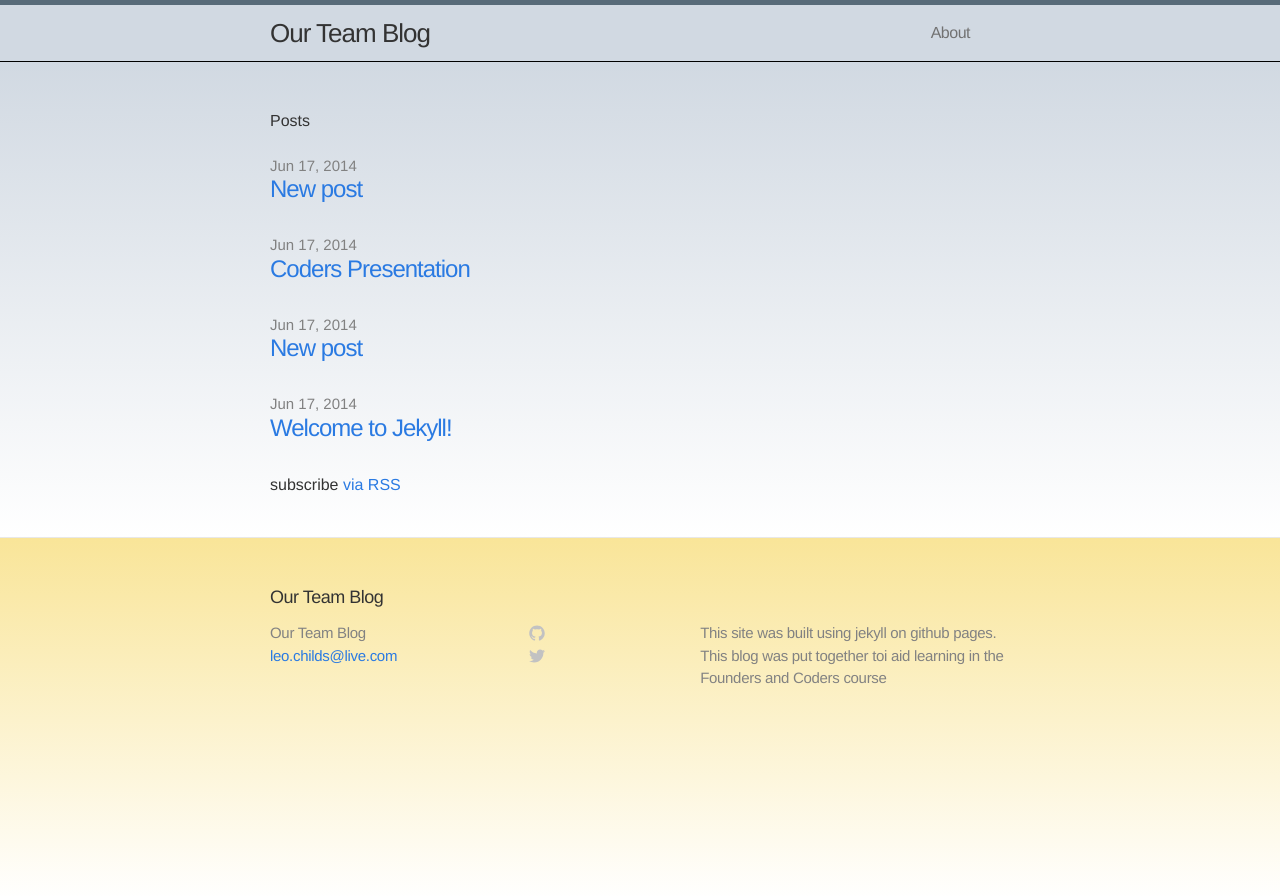
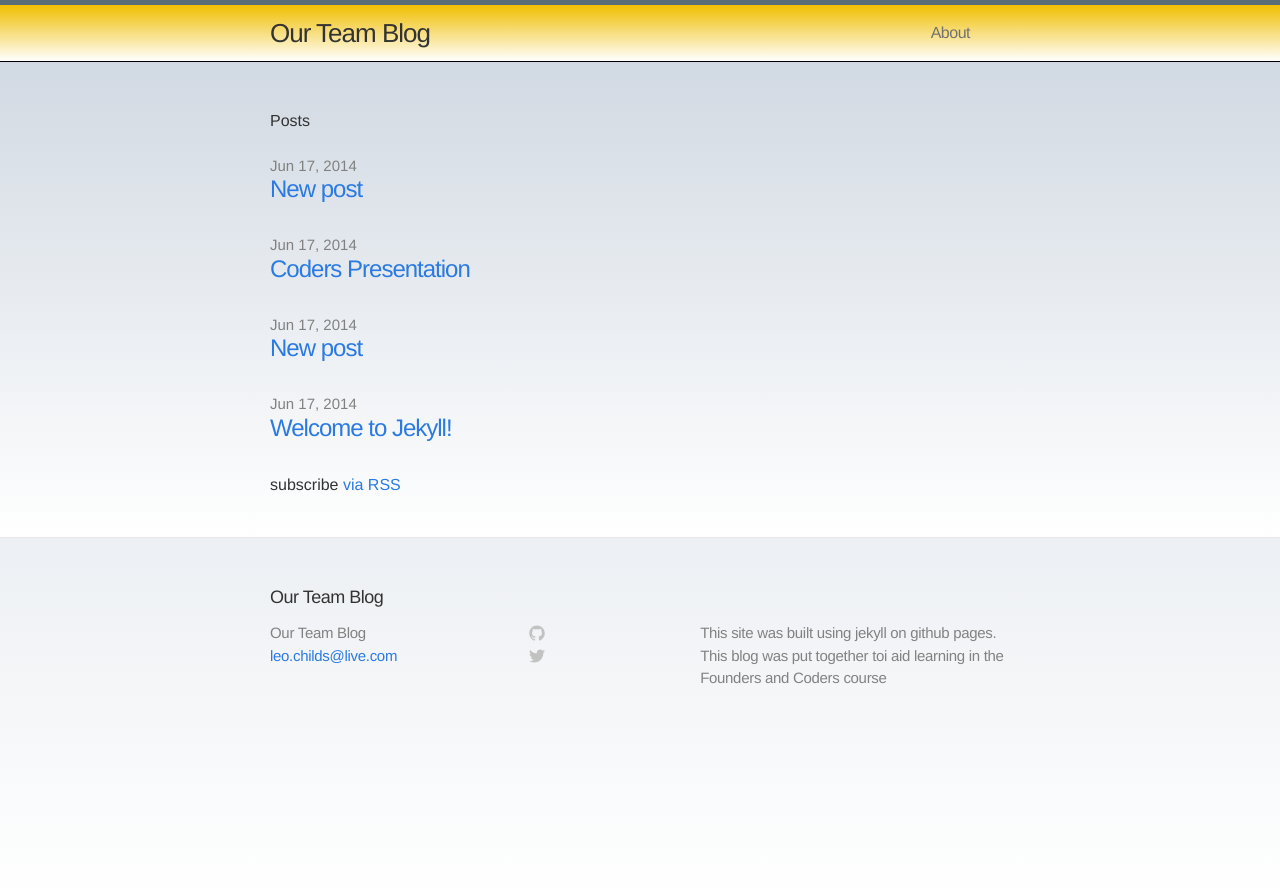
Before and after one commit to leochilds/digitalalchemy, a Jekyll site: the page built from index.html, in a window 1280 px wide. Shown: the top 896 px of the page. Built offline with Jekyll 4.4.1, drawn with Linux system fonts in a browser that asks for light colours; nearby versions of some CDN libraries.

Commit message:
gradients

```diff
--- a/css/main.css
+++ b/css/main.css
@@ -13,11 +13,11 @@
   font-size: 16px;
   line-height: 1.5;
   font-weight: 300;
-  background-color: rgb(240,190,0);
-  background: -webkit-linear-gradient(rgb(240,190,0), white); /* For Safari 5.1 to 6.0 */
-  background: -o-linear-gradient(rgb(240,190,0), white); /* For Opera 11.1 to 12.0 */
-  background: -moz-linear-gradient(rgb(240,190,0), white); /* For Firefox 3.6 to 15 */
-  background: linear-gradient(rgb(240,190,0), white); /* Standard syntax */
+  background-color: #d1d9e2;
+  background: -webkit-linear-gradient(#d1d9e2), white); /* For Safari 5.1 to 6.0 */
+  background: -o-linear-gradient(#d1d9e2, white); /* For Opera 11.1 to 12.0 */
+  background: -moz-linear-gradient(#d1d9e2, white); /* For Firefox 3.6 to 15 */
+  background: linear-gradient(#d1d9e2, white); /* Standard syntax */
 
 }
 
@@ -49,7 +49,11 @@
   border-top: 5px solid #586b79;
   border-bottom: 1px solid #000000;
   min-height: 56px;
-  background-color: #d1d9e2;
+  background-color: rgb(240,190,0);
+  background: -webkit-linear-gradient(rgb(240,190,0), white); /* For Safari 5.1 to 6.0 */
+  background: -o-linear-gradient(rgb(240,190,0), white); /* For Opera 11.1 to 12.0 */
+  background: -moz-linear-gradient(rgb(240,190,0), white); /* For Firefox 3.6 to 15 */
+  background: linear-gradient(rgb(240,190,0), white); /* Standard syntax */
 
 }
 
```
